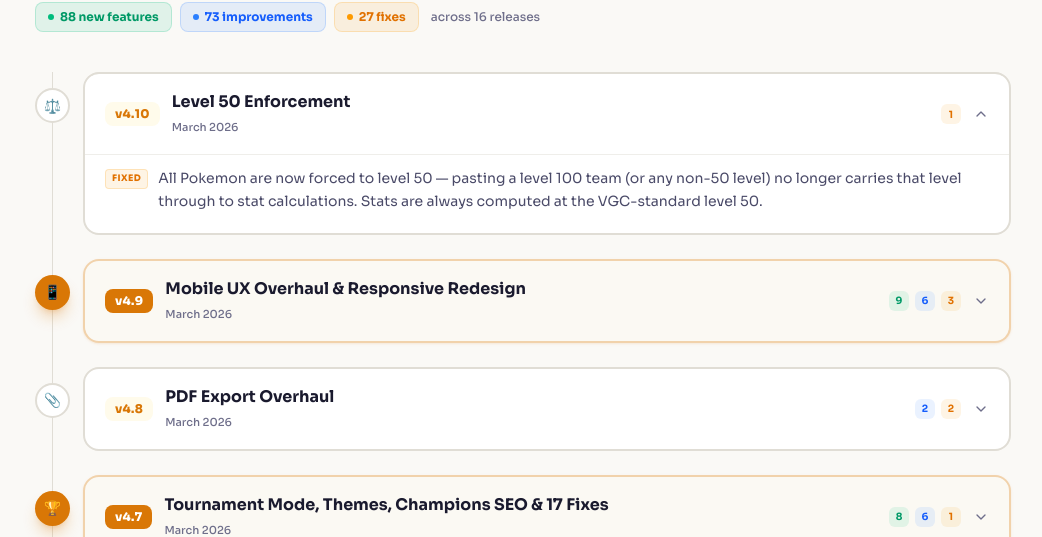
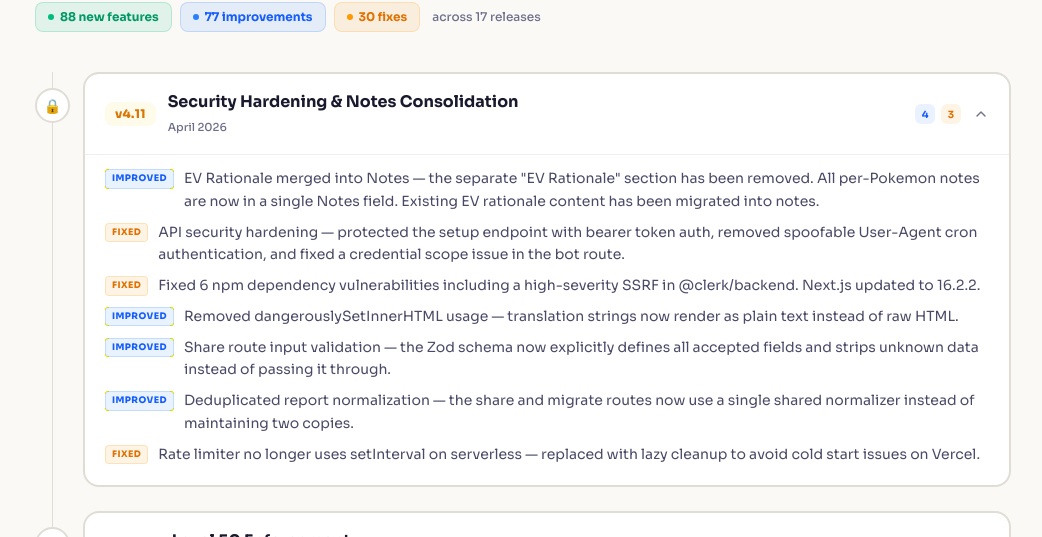
Before and after one commit to MSS23/VGC-Team-Report, a Next.js app: page /changelog in a window 1280 px wide. Shown: the part 179-716 px from the top of the page, without its empty margins (117-1159 px from the left). Built offline with nearby package versions, Linux system fonts and the light colour scheme; no server answers.

Commit message:
Add v4.11 changelog — Security hardening & notes consolidation
Co-Authored-By: Claude Opus 4.6 (1M context) <noreply@anthropic.com>

```diff
--- a/src/app/changelog/ChangelogContent.tsx
+++ b/src/app/changelog/ChangelogContent.tsx
@@ -9,6 +9,21 @@ import { PageNavbar } from "@/components/layout/PageNavbar";
 import { PageFooter } from "@/components/layout/PageFooter";
 
 const ENTRIES = [
+  {
+    date: "April 2026",
+    version: "4.11",
+    title: "Security Hardening & Notes Consolidation",
+    emoji: "\uD83D\uDD12",
+    items: [
+      { type: "improved" as const, text: "EV Rationale merged into Notes \u2014 the separate \"EV Rationale\" section has been removed. All per-Pokemon notes are now in a single Notes field. Existing EV rationale content has been migrated into notes." },
+      { type: "fixed" as const, text: "API security hardening \u2014 protected the setup endpoint with bearer token auth, removed spoofable User-Agent cron authentication, and fixed a credential scope issue in the bot route." },
+      { type: "fixed" as const, text: "Fixed 6 npm dependency vulnerabilities including a high-severity SSRF in @clerk/backend. Next.js updated to 16.2.2." },
+      { type: "improved" as const, text: "Removed dangerouslySetInnerHTML usage \u2014 translation strings now render as plain text instead of raw HTML." },
+      { type: "improved" as const, text: "Share route input validation \u2014 the Zod schema now explicitly defines all accepted fields and strips unknown data instead of passing it through." },
+      { type: "improved" as const, text: "Deduplicated report normalization \u2014 the share and migrate routes now use a single shared normalizer instead of maintaining two copies." },
+      { type: "fixed" as const, text: "Rate limiter no longer uses setInterval on serverless \u2014 replaced with lazy cleanup to avoid cold start issues on Vercel." },
+    ],
+  },
   {
     date: "March 2026",
     version: "4.10",
```
